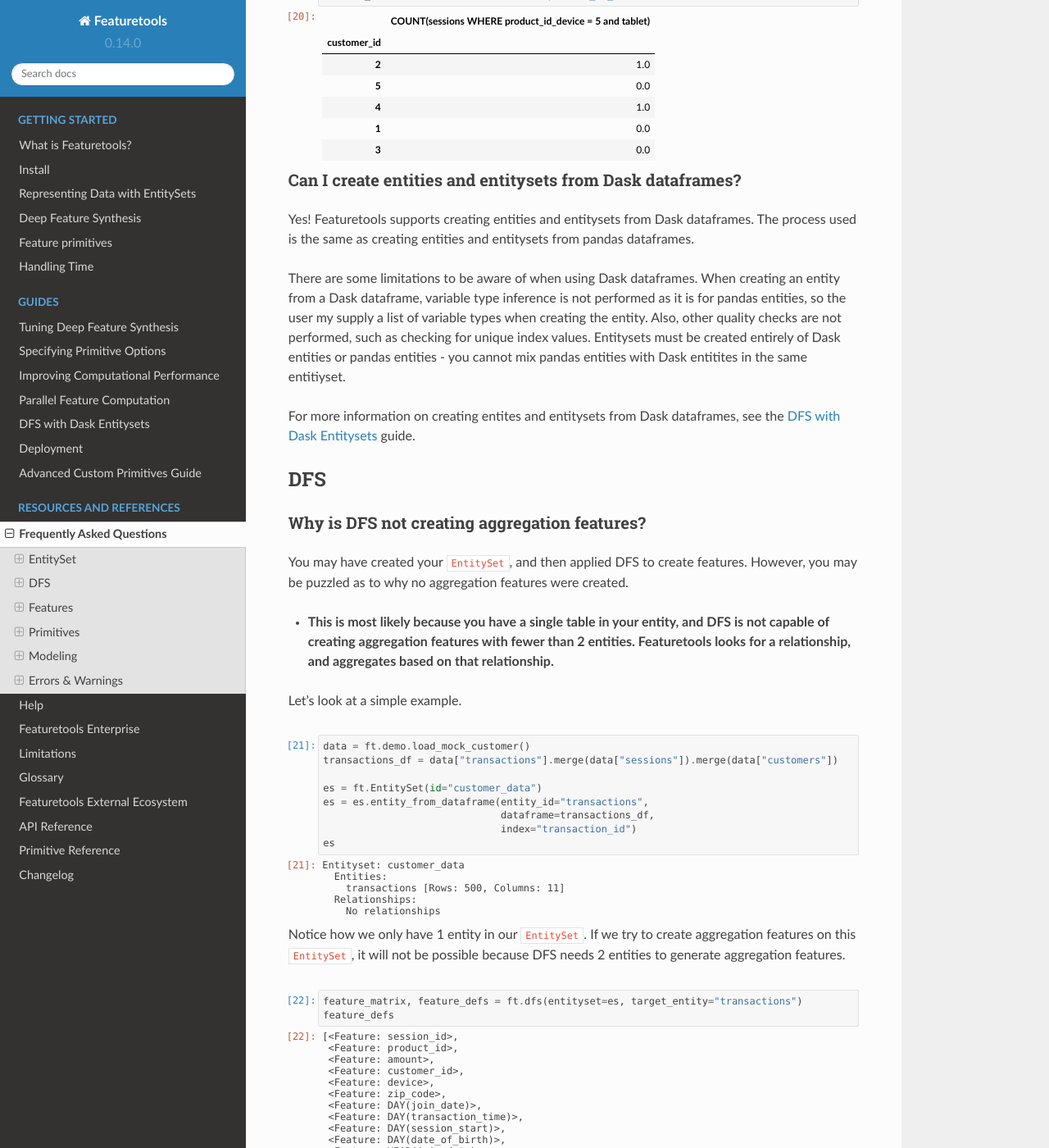
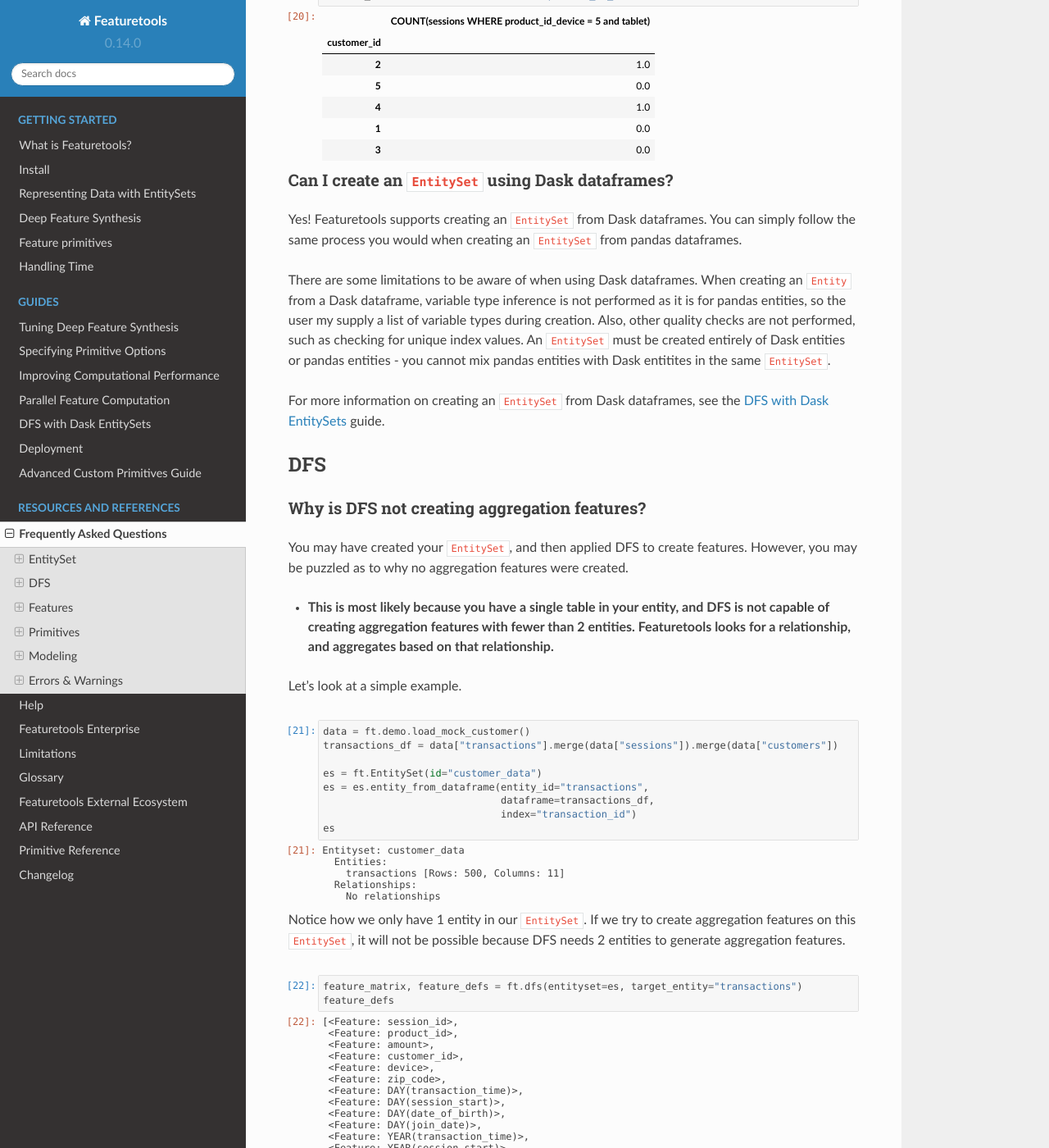
Before and after one commit to alteryx/featuretools, a Sphinx documentation site: the page built from docs/source/frequently_asked_questions.ipynb, in a window 1280 px wide and 1400 px high, scrolled down 7411 px. Shown: the whole window at 82% size. Built offline with Sphinx 7.4.7 and the Read the Docs theme 2.0.0, drawn with Linux system fonts in a browser that asks for light colours; pages that are not in the unit, such as notebooks, are missing from menus; comment, search, counter and statistics services are not loaded; some of the changed text lies outside the part shown.

Commit message:
update EntitySet styling in docs

```diff
--- a/docs/source/guides/dfs_with_dask_entitysets.rst
+++ b/docs/source/guides/dfs_with_dask_entitysets.rst
@@ -1,8 +1,8 @@
-DFS with Dask Entitysets
+DFS with Dask EntitySets
 ========================
-Creating a feature matrix from a very large dataset can be problematic if the underlying pandas dataframes that make up the entities cannot easily fit in memory. To help get around this issue, Featuretools supports creating entities and entitysets from Dask dataframes. These entitysets can then be passed to ``ft.dfs`` to create a feature matrix, which will be returned as a Dask dataframe. In addition to working on larger than memory datasets, this approach also allows users to take advantage of the parallel processing capabilities offered by Dask.
+Creating a feature matrix from a very large dataset can be problematic if the underlying pandas dataframes that make up the entities cannot easily fit in memory. To help get around this issue, Featuretools supports creating ``Entity`` and ``EntitySet`` objects from Dask dataframes. A Dask ``EntitySet`` can then be passed to ``ft.dfs`` to create a feature matrix, which will be returned as a Dask dataframe. In addition to working on larger than memory datasets, this approach also allows users to take advantage of the parallel processing capabilities offered by Dask.
 
-This guide will provide an overview of how to create Dask entitysets and then generate a feature matrix from this entityset. If you are already familiar with creating a feature matrix starting from pandas dataframes, this process will seem quite familiar, as there are no differences in the process. There are, however, some limitations when using Dask dataframes, and those limitations are reviewed in more detail below.
+This guide will provide an overview of how to create a Dask ``EntitySet`` and then generate a feature matrix from it. If you are already familiar with creating a feature matrix starting from pandas dataframes, this process will seem quite familiar, as there are no differences in the process. There are, however, some limitations when using Dask dataframes, and those limitations are reviewed in more detail below.
 
 Creating Entities and Entitysets
 --------------------------------
@@ -33,12 +33,12 @@
     es
 
 
-Notice that when we print our entityset, the number of rows for the ``dask_entity`` entity is returned as a Dask ``Delayed`` object. This is because obtaining the length of a Dask dataframe requires an expensive compute operation to sum up the lengths of all the individual partitions that make up the dataframe and that operation is not performed by default.
+Notice that when we print our ``EntitySet``, the number of rows for the ``dask_entity`` entity is returned as a Dask ``Delayed`` object. This is because obtaining the length of a Dask dataframe requires an expensive compute operation to sum up the lengths of all the individual partitions that make up the dataframe and that operation is not performed by default.
 
 
 Running DFS
 -----------
-We can pass the entityset we created above to ``featuretools.dfs`` in order to create a feature matrix. If the entityset we pass to ``dfs`` is made of Dask entities, the feature matrix we get back will be a Dask dataframe.
+We can pass the ``EntitySet`` we created above to ``featuretools.dfs`` in order to create a feature matrix. If the ``EntitySet`` we pass to ``dfs`` is made of Dask entities, the feature matrix we get back will be a Dask dataframe.
 
 .. ipython:: python
 
@@ -56,17 +56,17 @@
     fm_computed
 
 
-While this is a simple example to illustrate the process of using Dask dataframes with Featuretools, this process will also work with entitysets containing multiple entities, as well as with aggregation primitives.
+While this is a simple example to illustrate the process of using Dask dataframes with Featuretools, this process will also work with an ``EntitySet`` containing multiple entities, as well as with aggregation primitives.
 
 Limitations
 -----------
-There are many parts of Featuretools that are difficult to implement in a distributed environment and several primitives that are not well suited to operate on distributed dataframes. As a result, there are some limitations when creating Dask entitysets and then using these entitysets to generate a feature matrix. The most significant limitations are reviewed in more detail in this section.
+There are many parts of Featuretools that are difficult to implement in a distributed environment and several primitives that are not well suited to operate on distributed dataframes. As a result, there are some limitations when creating a Dask ``Entityset`` and then using it to generate a feature matrix. The most significant limitations are reviewed in more detail in this section.
 
 Supported Primitives
 ********************
-When creating a feature matrix from a Dask entityset, only certain primitives can be used. Computation of certain features is quite expensive in a distributed environment, and as a result only a subset of Featuretools primitives are currently supported when using a Dask entityset.
+When creating a feature matrix from a Dask ``EntitySet``, only certain primitives can be used. Computation of certain features is quite expensive in a distributed environment, and as a result only a subset of Featuretools primitives are currently supported when using a Dask ``EntitySet``.
 
-To obtain a list of the primitives that can be used with Dask entitysets, you can call ``featuretools.list_primitives()``. This will return a table of all primitives. Any primitive that can be used with a Dask entityset will have a value of ``True`` in the ``dask_compatible`` column.
+To obtain a list of the primitives that can be used with a Dask ``EntitySet``, you can call ``featuretools.list_primitives()``. This will return a table of all primitives. Any primitive that can be used with a Dask ``EntitySet`` will have a value of ``True`` in the ``dask_compatible`` column.
 
 
 .. ipython:: python
@@ -85,11 +85,11 @@
 
 Entity Limitations
 ******************
-When creating a Featuretools ``Entityset`` that will be made of Dask entities, there is only one major limitation to be aware of. All of the entities used to create the entityset must be of the same type, either all Dask entities or all pandas entities. Featuretools does not support creating mixed entitysets containing a mix of Dask and pandas entities.
+When creating a Featuretools ``Entityset`` that will be made of Dask entities, there is only one major limitation to be aware of. All of the entities used to create the ``EntitySet`` must be of the same type, either all Dask entities or all pandas entities. Featuretools does not support creating a mixed ``EntitySet`` containing a mix of Dask and pandas entities.
 
 DFS Limitations
 ***************
-There are a few key limitations when generating a feature matrix from a Dask entityset.
+There are a few key limitations when generating a feature matrix from a Dask ``EntitySet``.
 
 If a ``cutoff_time`` parammeter is passed to ``featuretools.dfs()`` it must either be a single cutoff time value, or a pandas dataframe. The current implementation does not support the use of a Dask dataframe for cutoff time values.
 
--- a/docs/source/guides/parallel.rst
+++ b/docs/source/guides/parallel.rst
@@ -63,8 +63,8 @@
 -----------------------------------------
 As an alternative to Featuretool's parallelization, the data can be partitioned and the feature calculations run on multiple cores or a cluster using Dask or Apache Spark with PySpark. This approach may be necessary with a large ``EntitySet`` because the current parallel implementation sends the entire ``EntitySet`` to each worker which may exhaust the worker memory. For more information on partitioning the data and using Dask or Spark, see :doc:`/guides/performance`. Dask and Spark allow Featuretools to scale to multiple cores on a single machine or multiple machines on a cluster.
 
-Computation with Dask Entitysets
---------------------------------
-A final approach that can be used is to create Featuretools entitysets directly from Dask dataframes instead of using pandas dataframes. The other methods discussed above may not work with very large datasets because of the memory required to load or partition the pandas dataframes. By creating entitysets directly from Dask dataframes, Featuretools can be used to generate a larger-than-memory feature matrix in a parallel manner. When computing a feature matrix from an entityset created from Dask dataframes, the resulting feature matrix will be returned as a Dask dataframe.
+Computation with a Dask EntitySet
+---------------------------------
+A final approach that can be used is to create a Featuretools ``EntitySet`` directly from Dask dataframes instead of using pandas dataframes. The other methods discussed above may not work with very large datasets because of the memory required to load or partition the pandas dataframes. By creating an ``EntitySet`` directly from Dask dataframes, Featuretools can be used to generate a larger-than-memory feature matrix in a parallel manner. When computing a feature matrix from an ``EntitySet`` created from Dask dataframes, the resulting feature matrix will be returned as a Dask dataframe.
 
 This method does have some limitations in terms of the primitives that are available and the optional parameters that can be used when calculating the feature matrix. For more information on generating a feature matrix with this approach, refer to the guide :doc:`/guides/dfs_with_dask_entitysets`.
```
Also changed, not shown: other parts of docs/source/guides/dfs_with_dask_entitysets.rst (+1 -1 lines), docs/source/frequently_asked_questions.ipynb.
